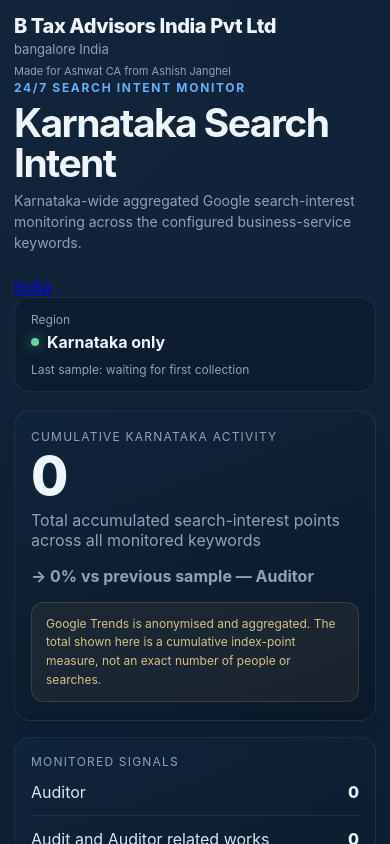
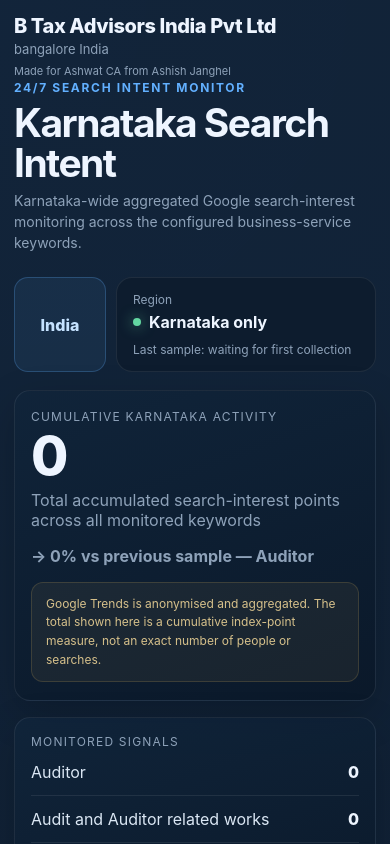
Before and after one commit to metadogeunity/search-engine, a Next.js app: page / in a window 390 px wide. Shown: the top 844 px of the page. Built offline with nearby package versions, Linux system fonts and the light colour scheme.

Commit message:
Style region switch button

```diff
--- a/app/globals.css
+++ b/app/globals.css
@@ -57,6 +57,33 @@
   justify-content: space-between;
   gap: 24px;
   margin-bottom: 28px;
+}
+
+.header-actions {
+  display: flex;
+  align-items: stretch;
+  gap: 10px;
+}
+
+.region-switch {
+  display: inline-flex;
+  align-items: center;
+  justify-content: center;
+  min-width: 92px;
+  padding: 0 16px;
+  border: 1px solid rgba(98,176,255,.25);
+  background: rgba(98,176,255,.08);
+  color: #c5e2ff;
+  border-radius: 14px;
+  font-weight: 800;
+  text-decoration: none;
+  transition: background .2s ease, border-color .2s ease, transform .2s ease;
+}
+
+.region-switch:hover {
+  background: rgba(98,176,255,.14);
+  border-color: rgba(98,176,255,.42);
+  transform: translateY(-1px);
 }
 
 .eyebrow {
@@ -263,6 +290,19 @@
     align-items: stretch;
     flex-direction: column;
     margin-bottom: 18px;
+  }
+
+  .header-actions {
+    width: 100%;
+  }
+
+  .region-switch {
+    min-height: 48px;
+    flex: 0 0 auto;
+  }
+
+  .header-actions .status {
+    flex: 1;
   }
 
   .brand-name {
```
